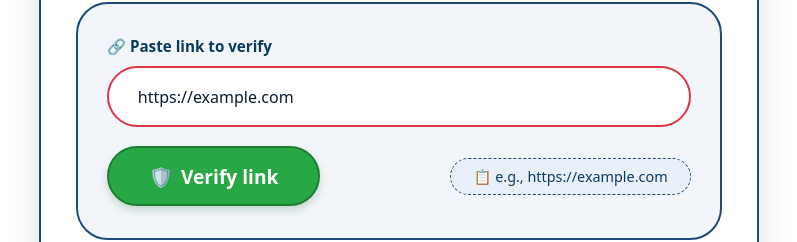
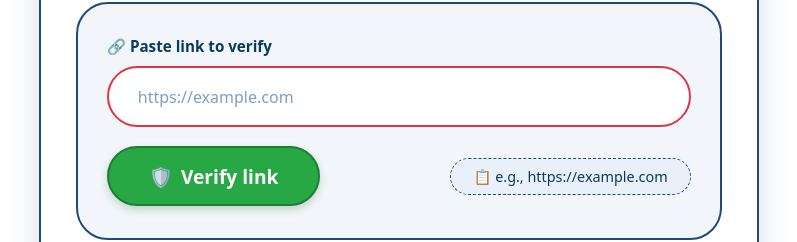
Before and after one commit to Snitch19/Safelink_frontend, a plain HTML site: page index.html in a window 1280 px wide. Shown: the part 159-401 px from the top of the page, without its empty margins (241-1038 px from the left). Drawn offline with Linux system fonts and the light colour scheme.

Commit message:
Update index.html

```diff
--- a/index.html
+++ b/index.html
@@ -326,7 +326,7 @@
     <div class="verify-card">
       <label class="input-label" for="urlInput">🔗 Paste link to verify</label>
       <div class="url-input-wrapper">
-        <input type="url" id="urlInput" placeholder="https://example.com" value="https://example.com" autofocus>
+        <input type="url" id="urlInput" placeholder="https://example.com" value="" autofocus>
       </div>
       <div class="verify-action">
         <button class="btn-verify" id="verifyBtn">
```
